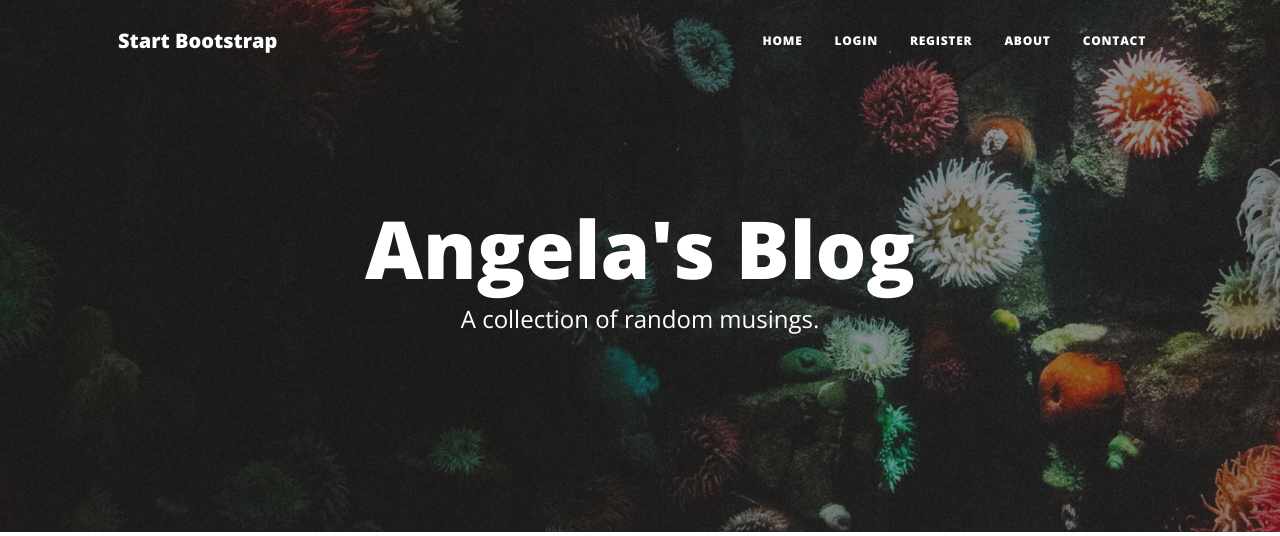
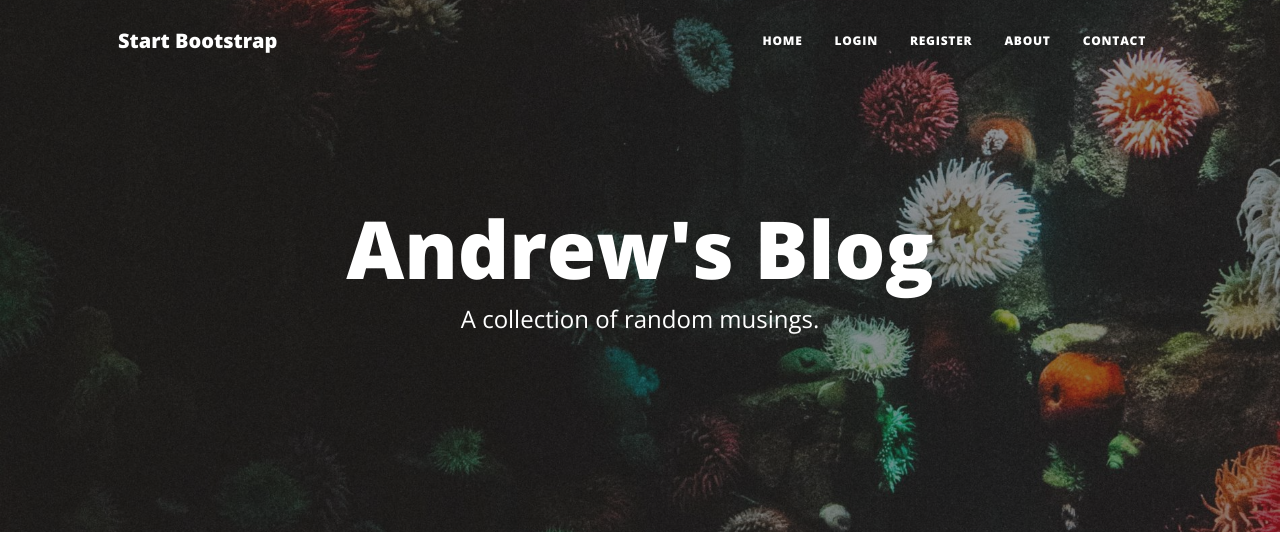
Before and after one commit to bluescreenlife/100-days-of-code, a Flask app: page / in a window 1280 px wide. Shown: the top 536 px of the page. Run offline with Flask 3, Linux system fonts and the light colour scheme; data that the repository does not hold is empty; some libraries are stand-ins or nearby versions.

Commit message:
edit site name

```diff
--- a/day_71_webapp_deployment/templates/header.html
+++ b/day_71_webapp_deployment/templates/header.html
@@ -8,7 +8,7 @@
     />
     <meta name="description" content="" />
     <meta name="author" content="" />
-    <title>Angela's Blog</title>
+    <title>Andrew's Blog</title>
     {% block styles %}
     <!-- Load Bootstrap-Flask CSS here -->
     {{ bootstrap.load_css() }}
--- a/day_71_webapp_deployment/templates/index.html
+++ b/day_71_webapp_deployment/templates/index.html
@@ -9,7 +9,7 @@
     <div class="row gx-4 gx-lg-5 justify-content-center">
       <div class="col-md-10 col-lg-8 col-xl-7">
         <div class="site-heading">
-          <h1>Angela's Blog</h1>
+          <h1>Andrew's Blog</h1>
           <span class="subheading">A collection of random musings.</span>
         </div>
       </div>
```
